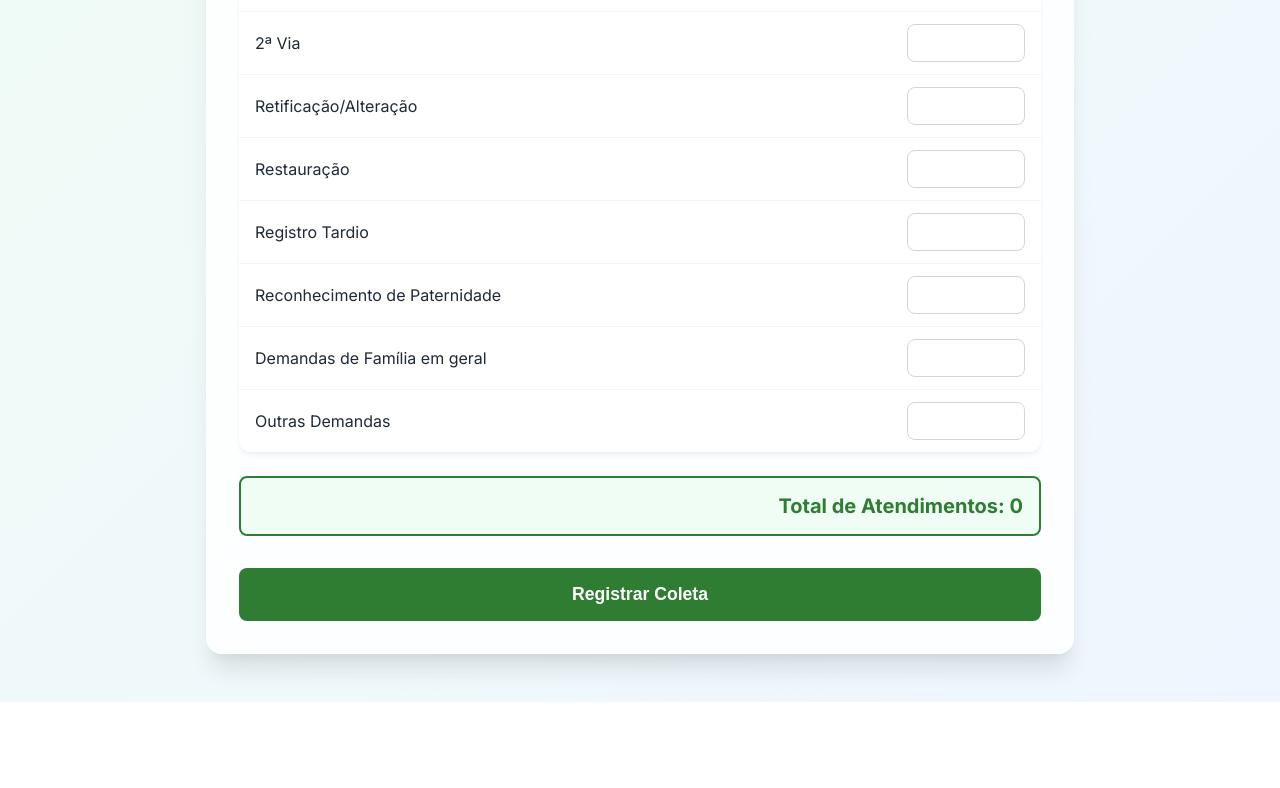
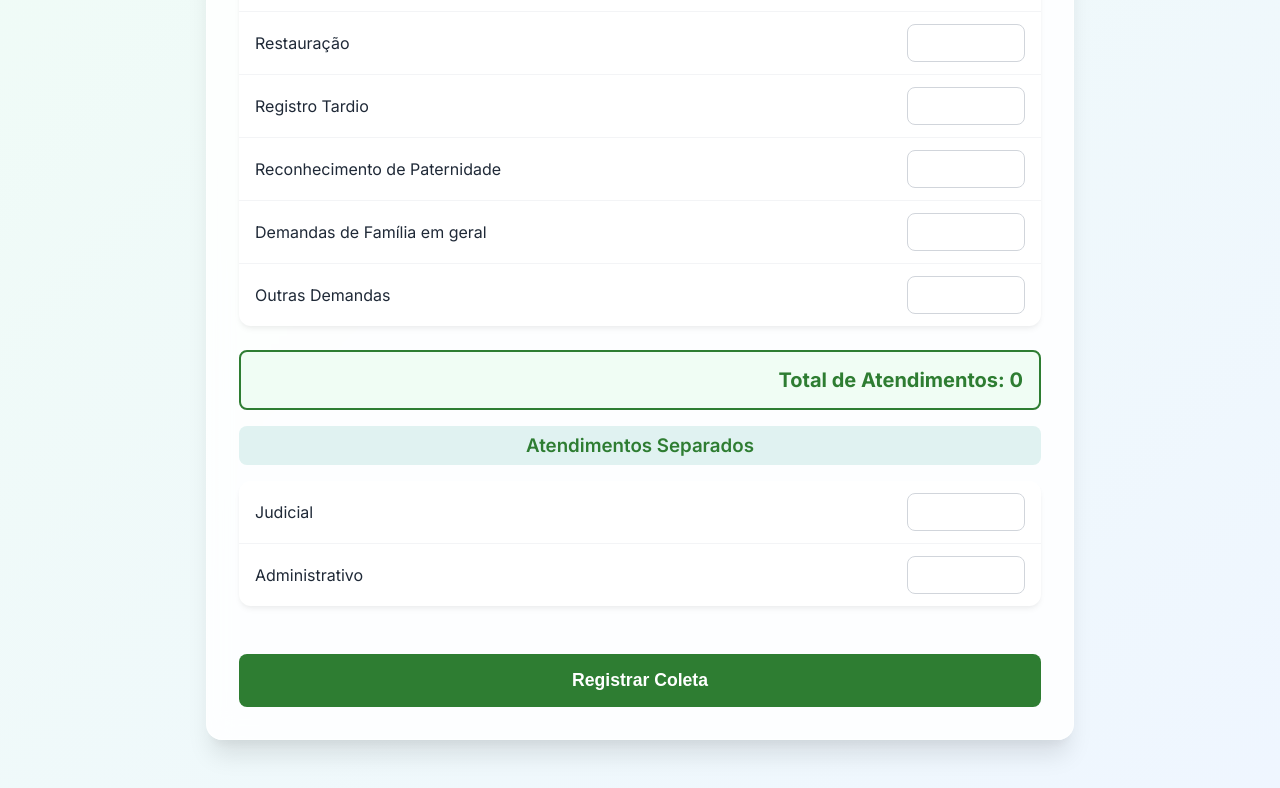
Before and after one commit to luanbcosta/sistema-coletas, a Next.js app: page / in a window 1280 px wide. Shown: the part 737-1525 px from the top of the page. Before the commit the page ends 1439 px from the top, so only its background shows below. Built offline with nearby package versions, Linux system fonts and the light colour scheme.

Commit message:
feat: separate Judicial and Administrativo from total sum

```diff
--- a/src/app/page.js
+++ b/src/app/page.js
@@ -3,8 +3,6 @@
 import { useState, useMemo } from 'react';
 
 const atendimentosTipos = [
-  { id: 'judicial', label: 'Judicial' },
-  { id: 'administrativo', label: 'Administrativo' },
   { id: 'orientacao_consulta', label: 'Orientação/Consulta Processual' },
   { id: 'acordos', label: 'Acordos' },
   { id: 'segunda_via', label: '2ª Via' },
@@ -21,6 +19,8 @@ export default function Home() {
     acao_social: '',
     data_coleta: new Date().toISOString().split('T')[0],
     responsavel: '',
+    judicial: 0,
+    administrativo: 0,
     ...atendimentosTipos.reduce((acc, tipo) => ({ ...acc, [tipo.id]: 0 }), {})
   });
   const [loading, setLoading] = useState(false);
@@ -54,6 +54,8 @@ export default function Home() {
           acao_social: '',
           data_coleta: new Date().toISOString().split('T')[0],
           responsavel: '',
+          judicial: 0,
+          administrativo: 0,
           ...atendimentosTipos.reduce((acc, tipo) => ({ ...acc, [tipo.id]: 0 }), {})
         });
       } else {
@@ -144,6 +146,41 @@ export default function Home() {
             Total de Atendimentos: {total}
           </div>
 
+          <h3 className="mt-4 mb-4" style={{ textAlign: 'center', backgroundColor: '#e0f2f1', color: 'var(--primary-green)', padding: '0.5rem', borderRadius: '8px' }}>
+            Atendimentos Separados
+          </h3>
+
+          <table className="premium-table quantities-table mb-4">
+            <tbody>
+              <tr>
+                <td>Judicial</td>
+                <td>
+                  <input
+                    type="number"
+                    min="0"
+                    name="judicial"
+                    className="form-input"
+                    value={formData.judicial || ''}
+                    onChange={handleInputChange}
+                  />
+                </td>
+              </tr>
+              <tr>
+                <td>Administrativo</td>
+                <td>
+                  <input
+                    type="number"
+                    min="0"
+                    name="administrativo"
+                    className="form-input"
+                    value={formData.administrativo || ''}
+                    onChange={handleInputChange}
+                  />
+                </td>
+              </tr>
+            </tbody>
+          </table>
+
           <button type="submit" className="btn btn-success" disabled={loading}>
             {loading ? 'Salvando...' : 'Registrar Coleta'}
           </button>
```
